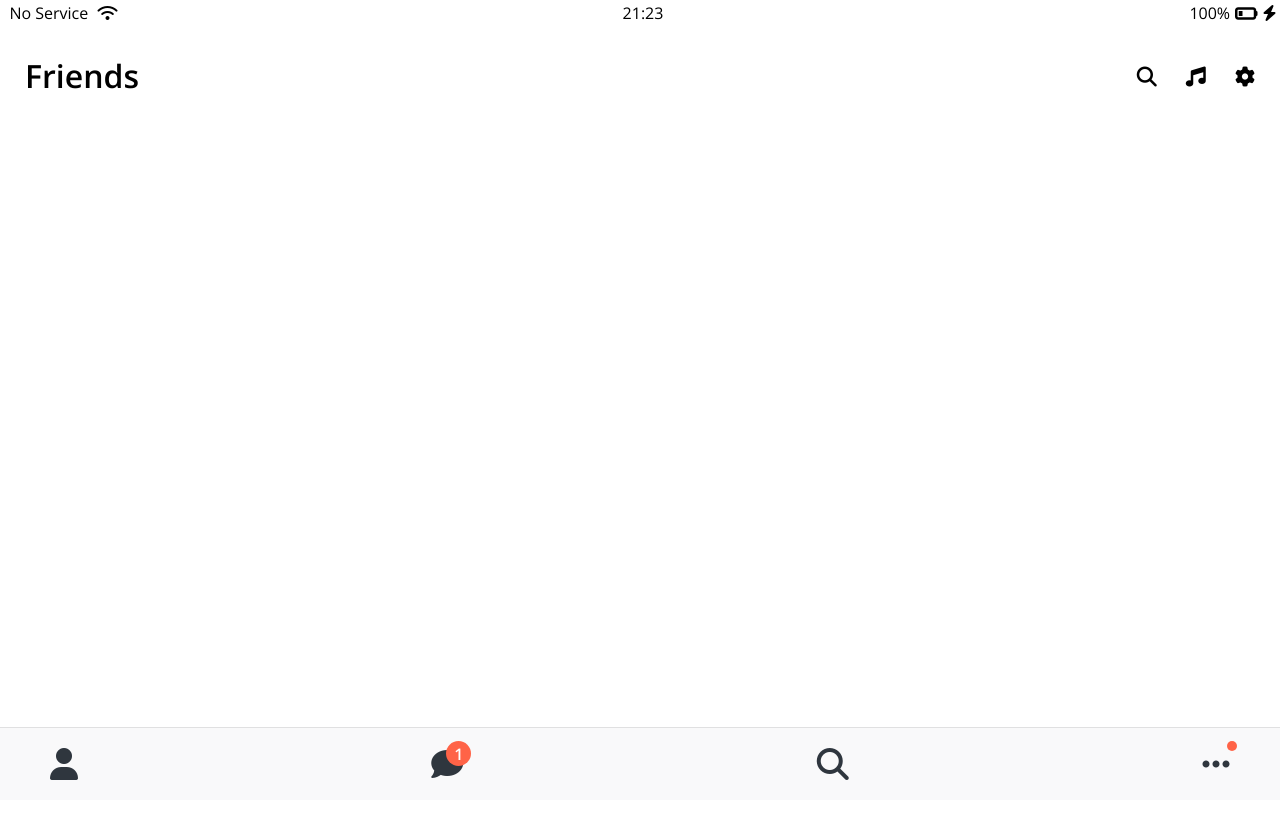
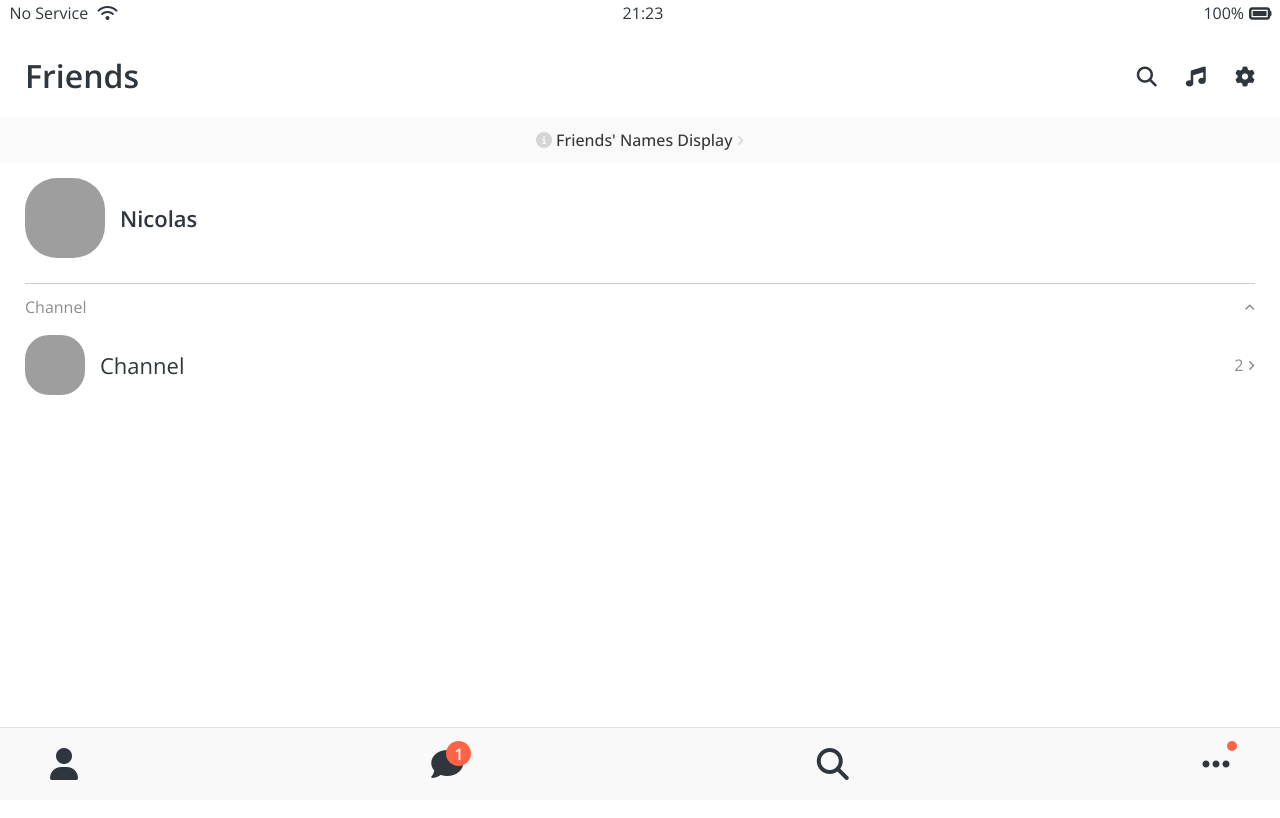
Before and after one commit to eunkeeee/kokoa-clone-2022, a plain HTML site: page friends.html in a window 1280 px wide. Shown: the top 818 px of the page. Drawn offline with nearby package versions, Linux system fonts and the light colour scheme; grey boxes are pictures that could not be loaded.

Commit message:
Updated friends page

```diff
--- a/css/components/status-bar.css
+++ b/css/components/status-bar.css
@@ -23,6 +23,7 @@
   justify-content: flex-end;
   align-items: center;
 }
-.status-bar__column .fa-battery-quarter {
+.status-bar__column .fa-battery-quarter,
+.status-bar__column .fa-battery-full {
   margin: 0px 5px;
 }
--- /dev/null
+++ b/css/components/user-component.css
@@ -0,0 +1,53 @@
+.user-component {
+  display: flex;
+}
+
+.user-component {
+  justify-content: space-between;
+}
+
+/* img and username */
+.user-component,
+.user-component__column:first-child {
+  display: flex;
+  align-items: center;
+}
+
+/* img */
+.user-component__avatar {
+  width: 70px;
+  height: 70px;
+  border-radius: 40%;
+  margin-right: 15px;
+  /* padding: var(--horizontal-space); */
+}
+
+.user-component__avatar--xl {
+  width: 80px;
+  height: 80px;
+}
+
+.user-component__avatar--sm {
+  width: 60px;
+  height: 60px;
+}
+
+.user-component__title {
+  font-weight: 600;
+  font-size: 22px;
+}
+
+.user-component__title--not-bold {
+  font-weight: 400;
+}
+
+.user-component__subtitle {
+  margin-top: 5px;
+  font-size: 17px;
+  color: rgba(0, 0, 0, 0.5);
+}
+
+/* 은기작성 */
+.user-component__column:last-child {
+  color: var(--gray-letter);
+}
--- a/css/screens/friends.css
+++ b/css/screens/friends.css
@@ -0,0 +1,31 @@
+#friends-display-link {
+  text-align: center;
+  display: block;
+  background-color: #fafafa;
+  padding: 15px 0px;
+  color: #373737;
+  font-weight: 500;
+  margin-bottom: 15px;
+}
+
+#friends-display-link i {
+  color: #d5d5d5;
+}
+
+.friends-screen {
+  padding: 0px var(--horizontal-space);
+}
+
+.friends-screen__channel {
+  margin-top: 25px;
+  border-top: 1px solid var(--light-gray);
+  padding-top: 15px;
+}
+
+.friends-screen__channel-header {
+  margin-bottom: 20px;
+  display: flex;
+  justify-content: space-between;
+  align-items: center;
+  color: var(--gray-letter);
+}
--- a/css/styles.css
+++ b/css/styles.css
@@ -5,6 +5,7 @@
 @import "components/status-bar.css";
 @import "components/nav-bar.css";
 @import "components/screen-header.css";
+@import "components/user-component.css";
 /* screens */
 @import "screens/login.css";
 @import "screens/friends.css";
@@ -13,4 +14,5 @@ body {
   /* font-family:system-ui, -apple-system, BlinkMacSystemFont, 'Segoe UI', Roboto, Oxygen, Ubuntu, Cantarell, 'Open Sans', 'Helvetica Neue', sans-serif; */
   font-family: "Open Sans", sans-serif;
   height: 1000vh;
+  color: #2f363e;
 }
--- a/css/variables.css
+++ b/css/variables.css
@@ -1,6 +1,9 @@
 :root {
-    --yellow: rgb(250, 225, 0);
-    --brown: rgb(60, 30, 30);
+  --yellow: rgb(250, 225, 0);
+  --brown: rgb(60, 30, 30);
 
-
+  --horizontal-space: 25px;
+  /* 은기 작성 */
+  --gray-letter: rgba(0, 0, 0, 0.45);
+  --light-gray: rgba(0, 0, 0, 0.2);
 }
--- a/friends.html
+++ b/friends.html
@@ -20,9 +20,9 @@
       <div class="status-bar__column">
         <span>100%</span>
         <!-- To Do: Battery Icon -->
-        <i class="fa-solid fa-battery-quarter fa-lg"></i>
+        <i class="fa-solid fa-battery-full fa-lg"></i>
         <!-- To Do: Lightning Icon -->
-        <i class="fa-solid fa-bolt"></i>
+
       </div>
     </div>
 
@@ -35,6 +35,48 @@
           <i class="fa-solid fa-gear fa-lg"></i></span>
       </div>
     </header>
+
+    <a id="friends-display-link"><i class="fa-solid fa-circle-info"></i> Friends' Names Display <i class="fa-solid fa-angle-right fa-xs"></i></a>
+
+<main class="friends-screen">
+  <div class="user-component">
+    <!-- user 사진과 이름 -->
+    <div class="user-component__column">
+      <img src="https://avatars3.githubusercontent.com/u/3612017" class="user-component__avatar user-component__avatar--xl" />
+      <div class="user-component__text">
+        <h4 class="user-component__title">Nicolas</h4>
+        <!-- <h6 class="user-component__subtitle">this text whatever</h6> -->
+      </div>
+    </div>
+    <!-- 기타 weird things -->
+    <div class="user-component__column"></div>
+  </div>
+
+    <div class="friends-screen__channel">
+      <div class="friends-screen__channel-header">
+        <span>Channel</span>
+        <i class="fa-solid fa-angle-up fa-xs"></i>
+      </div>
+    </div>
+
+    <div class="user-component">
+      <!-- user 사진과 이름 -->
+      <div class="user-component__column">
+        <img src="https://avatars3.githubusercontent.com/u/3612017" class="user-component__avatar user-component__avatar--sm" />
+        <div class="user-component__text">
+          <h5 class="user-component__title user-component__title--not-bold">Channel</h5>
+        </div>
+      </div>
+      <!-- 기타 weird things -->
+      <div class="user-component__column">
+        <span>2</span>
+        <i class="fa-solid fa-angle-right fa-xs"></i>
+
+      </div>
+    </div>
+
+</main>
+
 
 
     <nav class="nav">
```
